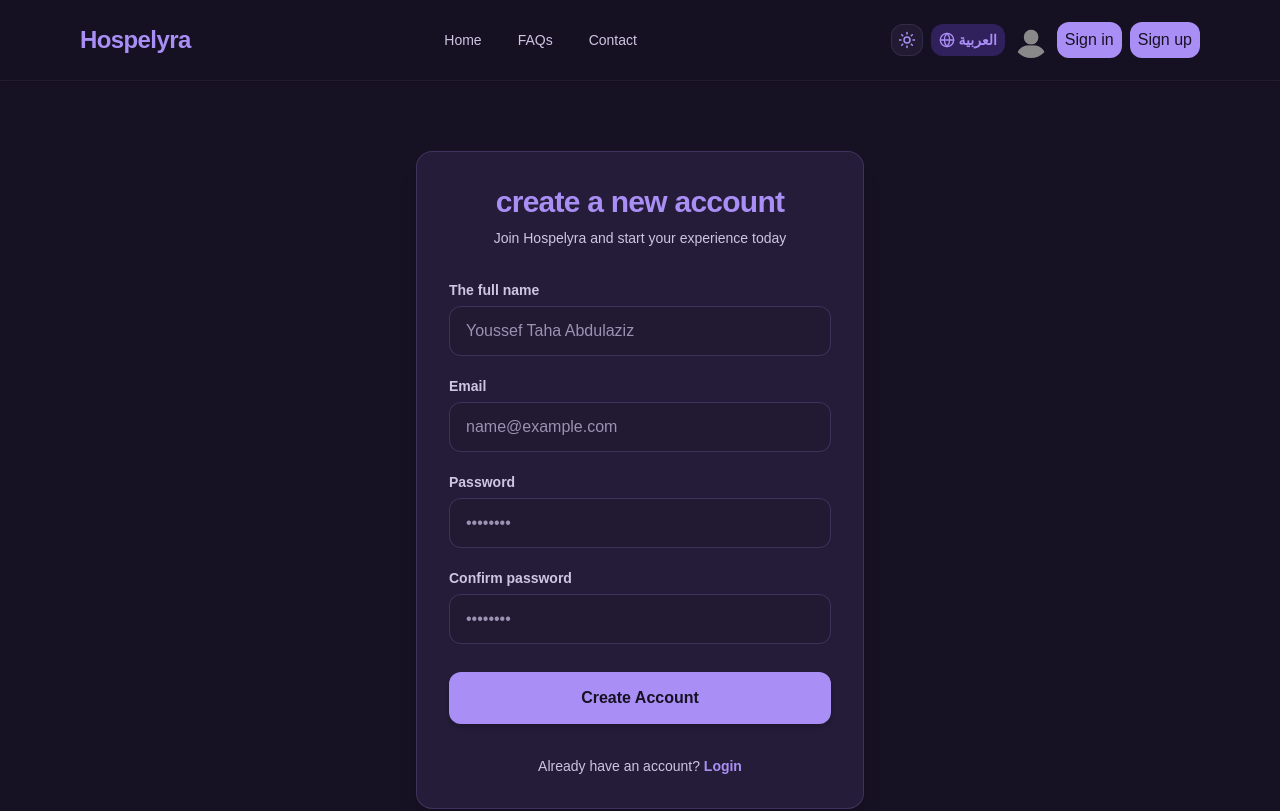
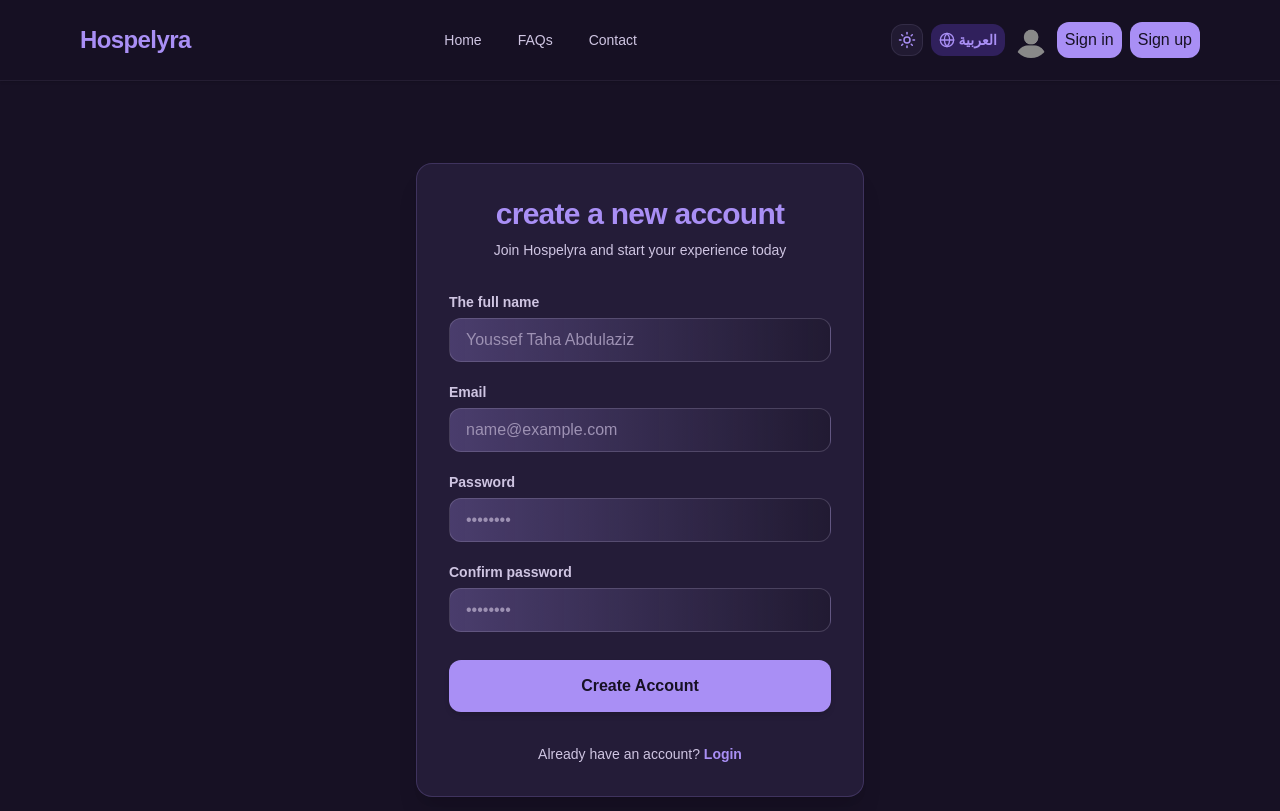
Before and after one commit to youssef2006taha/Hospelyra, a React (Vite) app in the folder main-website/: page /register in a window 1280 px wide. Shown: the top 811 px of the page. Built offline with nearby package versions, Linux system fonts and the light colour scheme; a web font is replaced by a local one.

Commit message:
custominput

```diff
--- a/main-website/src/data/langs/ar.js
+++ b/main-website/src/data/langs/ar.js
@@ -63,7 +63,7 @@
       forgotPassword: 'نسيت كلمة المرور؟',
       enter: 'دخول',
       dontHaveAccount: 'ليس لديك حساب؟',
-      createAccount:'إنشاء حساب جديد',
+      createNewAccount:'إنشاء حساب جديد',
 
     },
 
--- a/main-website/src/pages/login/Login.jsx
+++ b/main-website/src/pages/login/Login.jsx
@@ -1,5 +1,5 @@
 import React from 'react'
-
+import CustomInput from "../../components/ui/CustomInput"
 function Login({data}) {
   return (
     <div className="flex justify-center items-center min-h-screen bg-bg-main text-text-main px-4 py-12 transition-colors duration-300">
@@ -20,7 +20,7 @@
             <label htmlFor="email" className="block text-sm font-bold text-text-muted mb-1.5">
             {data.email}
             </label>
-            <input
+            <CustomInput
               type="email"
               id="email"
               placeholder="name@example.com"
@@ -39,7 +39,7 @@
               {data.forgotPassword}
               </a>
             </div>
-            <input
+            <CustomInput
               type="password"
               id="password"
               placeholder="••••••••"
--- a/main-website/src/pages/register/Register.jsx
+++ b/main-website/src/pages/register/Register.jsx
@@ -1,4 +1,5 @@
 import React from 'react'
+import CustomInput from '../../components/ui/CustomInput'
 
 function Register({data}) {
   return (
@@ -19,7 +20,7 @@
             <label htmlFor="fullName" className="block text-sm font-bold text-text-muted mb-1.5">
             {data.fullName}
             </label>
-            <input
+            <CustomInput
               type="text"
               id="fullName"
               placeholder={data.exmName}
@@ -33,7 +34,7 @@
             <label htmlFor="email" className="block text-sm font-bold text-text-muted mb-1.5">
             {data.email}
             </label>
-            <input
+            <CustomInput
               type="email"
               id="email"
               placeholder="name@example.com"
@@ -47,7 +48,7 @@
             <label htmlFor="password" className="block text-sm font-bold text-text-muted mb-1.5">
             {data.password}
             </label>
-            <input
+            <CustomInput
               type="password"
               id="password"
               placeholder="••••••••"
@@ -61,7 +62,7 @@
             <label htmlFor="confirmPassword" className="block text-sm font-bold text-text-muted mb-1.5">
             {data.confirmPassword}
             </label>
-            <input
+            <CustomInput
               type="password"
               id="confirmPassword"
               placeholder="••••••••"
```
